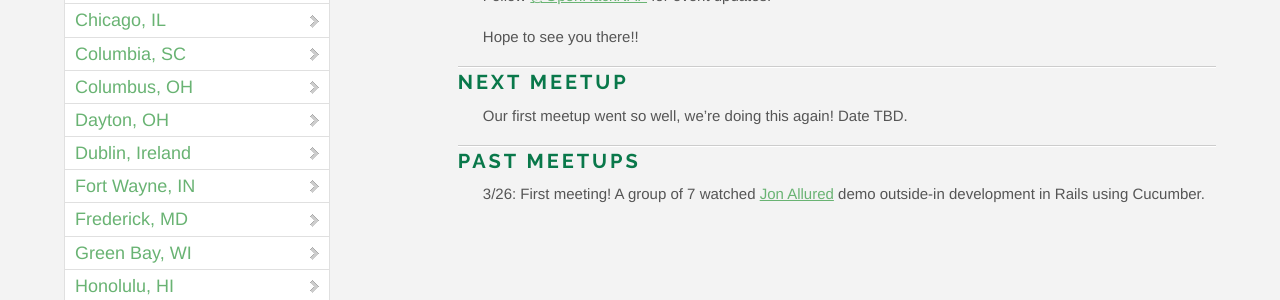
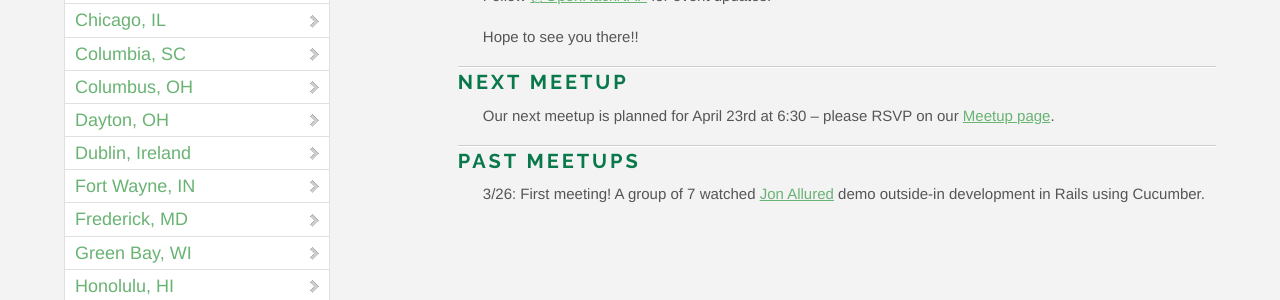
Before and after one commit to OpenHack/openhack.github.com, a Jekyll site: the page built from naperville/index.markdown, in a window 1280 px wide. Shown: the part 477-777 px from the top of the page. Built offline with Jekyll 4.4.1, drawn with Linux system fonts in a browser that asks for light colours; nearby versions of some CDN libraries; Markdown is read by kramdown in place of the engine named in the settings; comment, search, counter and statistics services are not loaded.

Commit message:
Update with next event date.

```diff
--- a/naperville/index.markdown
+++ b/naperville/index.markdown
@@ -26,7 +26,7 @@ Hope to see you there!!
 
 ### Next Meetup
 
-Our first meetup went so well, we're doing this again! Date TBD.
+Our next meetup is planned for April 23rd at 6:30 -- please RSVP on our [Meetup page](http://www.meetup.com/OpenHack-Naperville/).
 
 ### Past Meetups
 
```
